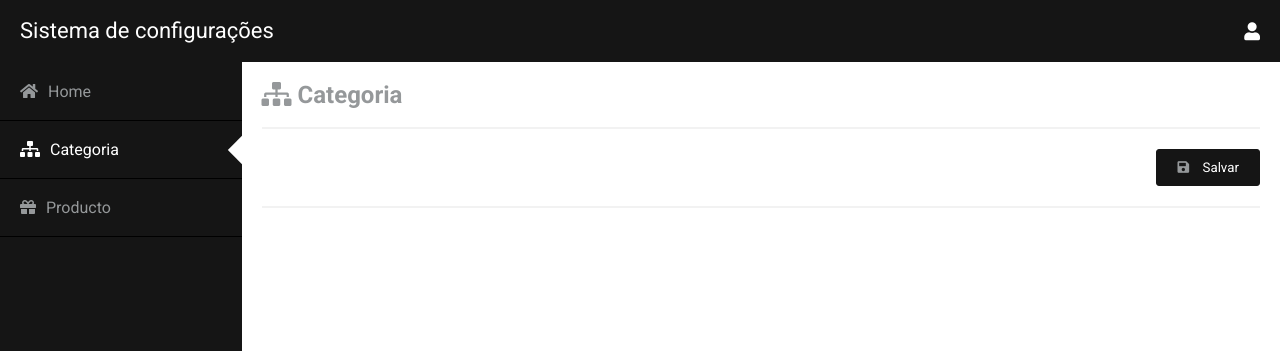
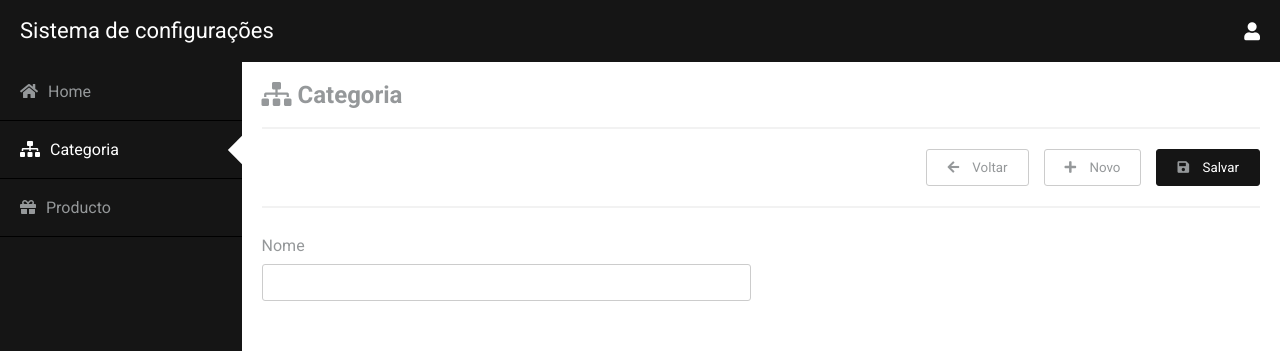
Before and after one commit to icastro085/mtrade-dashboard, a React app: page /#/category/1 in a window 1280 px wide. Shown: the top 351 px of the page. Built offline with nearby package versions, Linux system fonts and the light colour scheme.

Commit message:
feat: creating control bar for basic operation

```diff
--- a/src/CategoryRegistry.js
+++ b/src/CategoryRegistry.js
@@ -1,7 +1,18 @@
 import React from 'react';
+import { useHistory } from 'react-router-dom';
 import BarControl from './ControlBar';
 
 export default function CategoryRegistry() {
+  const history = useHistory();
+
+  const onClickBack = () => {
+    history.push('/category');
+  };
+
+  const onClickRegistry = () => {
+    history.push('/category/registry');
+  };
+
   const onClickSave = () => {
     console.log('safasdfasdfad');
   };
@@ -12,10 +23,28 @@ export default function CategoryRegistry() {
         icon={<i className="fas fa-sitemap" />}
         title="category.title"
         showSearchInput={false}>
+
+        <button type="button" className="mr-3" onClick={onClickBack}>
+          <i className="fas fa-arrow-left mr-2" /> {__('buttons.back')}
+        </button>
+
+        <button type="button" className="mr-3" onClick={onClickRegistry}>
+          <i className="fas fa-plus mr-2" /> {__('buttons.new')}
+        </button>
+
         <button type="button" className="primary" onClick={onClickSave}>
           <i className="fas fa-save mr-2" /> {__('buttons.save')}
         </button>
       </BarControl>
+
+      <form>
+        <div className="row">
+          <div className="col-6">
+            <label>{__('category.fields.name')}</label>
+            <input type="text" />
+          </div>
+        </div>
+      </form>
     </>
   );
 }
--- a/src/CategorySearch.js
+++ b/src/CategorySearch.js
@@ -21,7 +21,7 @@ export default function CategorySearch() {
         icon={<i className="fas fa-sitemap" />}
         title="category.title">
         <button type="button" className="primary" onClick={onClickRegistry}>
-          <i className="fas fa-plus mr-2" /> {__('buttons.create')}
+          <i className="fas fa-plus mr-2" /> {__('buttons.new')}
         </button>
       </BarControl>
 
--- a/src/CategorySearchTable.js
+++ b/src/CategorySearchTable.js
@@ -5,7 +5,7 @@ export default function CategorySearchTable({ categories }) {
     <table className="mb-5">
       <thead>
         <tr>
-          <th>{__('category.table.header.name')}</th>
+          <th>{__('category.fields.name')}</th>
           <th>&nbsp;</th>
         </tr>
       </thead>
--- a/src/locale/pt-BR.json
+++ b/src/locale/pt-BR.json
@@ -9,7 +9,8 @@
     "product": "Producto"
   },
   "buttons": {
-    "create": "Criar",
+    "back": "Voltar",
+    "new": "Novo",
     "save": "Salvar"
   },
   "input-search": {
@@ -32,10 +33,8 @@
   },
   "category": {
     "title": "Categoria",
-    "table": {
-      "header": {
-        "name": "Nome"
-      }
+    "fields": {
+      "name": "Nome"
     }
   }
 }
--- a/src/scss/form.scss
+++ b/src/scss/form.scss
@@ -11,16 +11,6 @@ form {
     border-radius: $border-radius;
     background-color: #fff;
     width: 100%;
-  }
-
-  label {
-    & + input, & + select {
-      margin-left: $margin-base;
-
-      & + label {
-        margin-left: $margin-base;
-      }
-    }
   }
 
   .group-fields > * {
```
